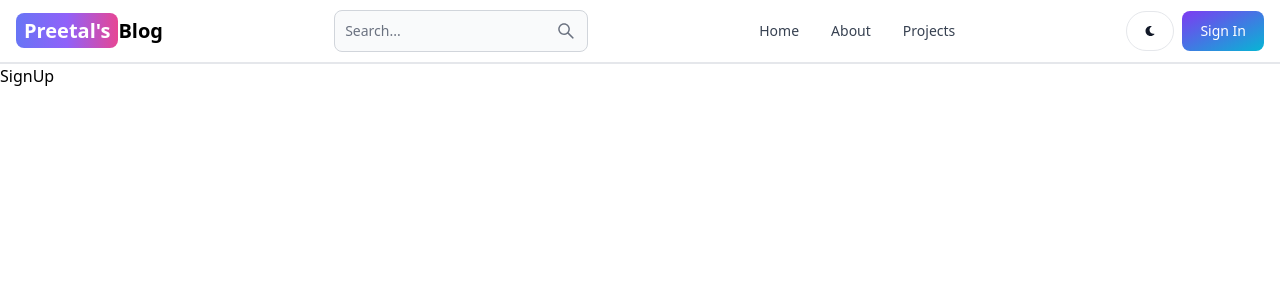
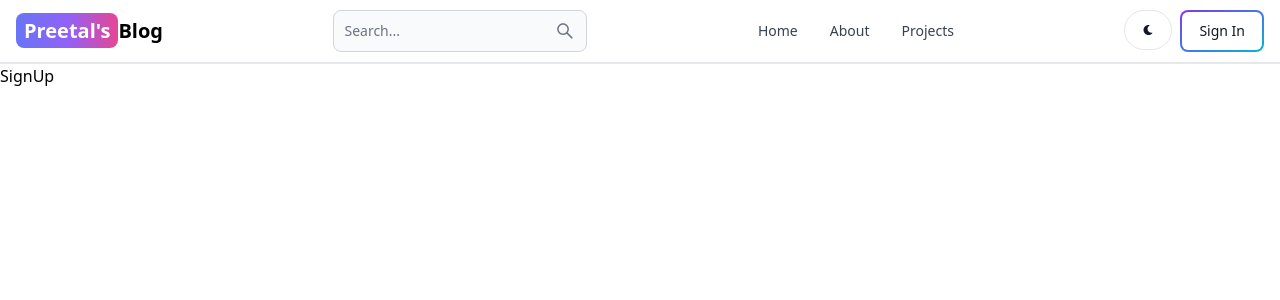
Before and after one commit to Pawan-Ratwana/MERN_Blog, a React (Vite) app in the folder client/: page /sign-up in a window 1280 px wide. Shown: the top 300 px of the page. Built offline with nearby package versions, Linux system fonts and the light colour scheme.

Commit message:
complete header

```diff
--- a/client/src/components/Header.jsx
+++ b/client/src/components/Header.jsx
@@ -42,7 +42,7 @@ export default function Header() {
 
         {/* Sign-in button */}
         <Link to='/sign-in'>
-          <Button className='' gradientDuoTone='purpleToBlue'>Sign In</Button>
+          <Button className='' gradientDuoTone='purpleToBlue'outline>Sign In</Button>
         </Link>
 
         {/* Navbar toggle button */}
```
